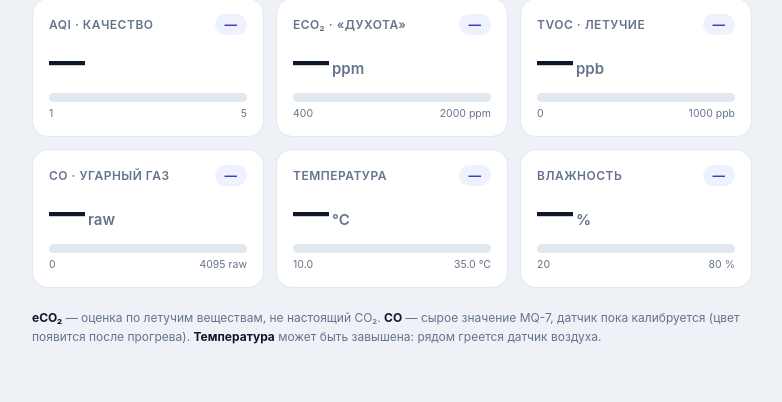
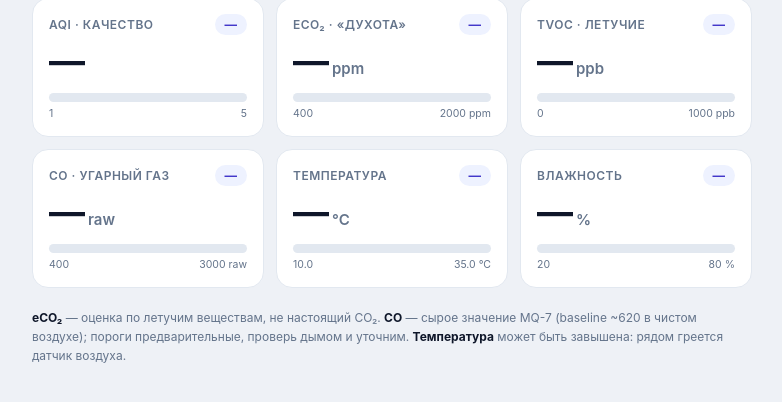
Before and after one commit to EugeneRider375/homeclimate-server, a website: page public/air.html in a window 1280 px wide. Shown: the part 66-468 px from the top of the page, without its empty margins (248-1030 px from the left). Drawn offline with Linux system fonts and the light colour scheme; no server answers.

Commit message:
Air page: CO calibrated bands (baseline ~620)
Co-Authored-By: Claude Opus 4.8 (1M context) <noreply@anthropic.com>

```diff
--- a/public/air.html
+++ b/public/air.html
@@ -69,7 +69,7 @@
   </header>
   <div class="grid" id="grid"></div>
   <footer>
-    <div><b>eCO₂</b> — оценка по летучим веществам, не настоящий CO₂. <b>CO</b> — сырое значение MQ-7, датчик пока калибруется (цвет появится после прогрева). <b>Температура</b> может быть завышена: рядом греется датчик воздуха.</div>
+    <div><b>eCO₂</b> — оценка по летучим веществам, не настоящий CO₂. <b>CO</b> — сырое значение MQ-7 (baseline ~620 в чистом воздухе); пороги предварительные, проверь дымом и уточним. <b>Температура</b> может быть завышена: рядом греется датчик воздуха.</div>
     <div id="src" style="margin-top:6px"></div>
   </footer>
 </div>
@@ -86,9 +86,9 @@ const M = [
   {key:'tvoc', name:'TVOC · летучие', min:0, max:1000, fmt:v=>Math.round(v), unit:'ppb',
    zones:[[250,'good'],[660,'mod'],[1e9,'poor']],
    word:v=>v<250?['Хорошо','good']:v<660?['Средне','mod']:['Повышено','poor']},
-  {key:'coRaw', name:'CO · угарный газ', min:0, max:4095, fmt:v=>Math.round(v), unit:'raw',
-   zones:[[4095,'info']],
-   word:v=>['калибруется','info']},
+  {key:'coRaw', name:'CO · угарный газ', min:400, max:3000, fmt:v=>Math.round(v), unit:'raw',
+   zones:[[950,'good'],[1500,'mod'],[2200,'poor'],[1e9,'bad']],
+   word:v=>v<950?['Спокойно','good']:v<1500?['Рост','mod']:v<2200?['Высоко','poor']:['ТРЕВОГА','bad']},
   {key:'temperature', name:'Температура', min:10, max:35, fmt:v=>v.toFixed(1), unit:'°C',
    zones:[[18,'mod'],[26,'good'],[1e9,'mod']],
    word:v=>v<18?['Прохладно','mod']:v<=26?['Комфорт','good']:['Тепло','mod']},
```
